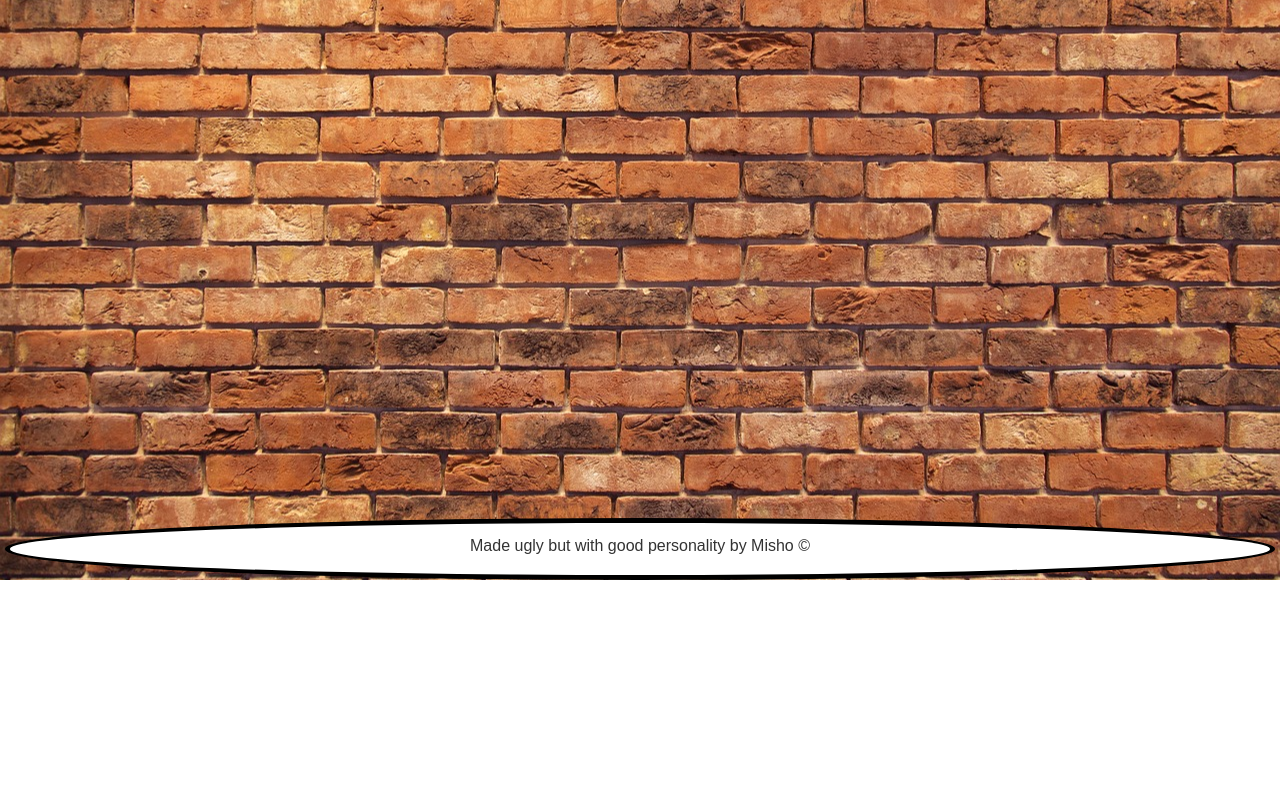
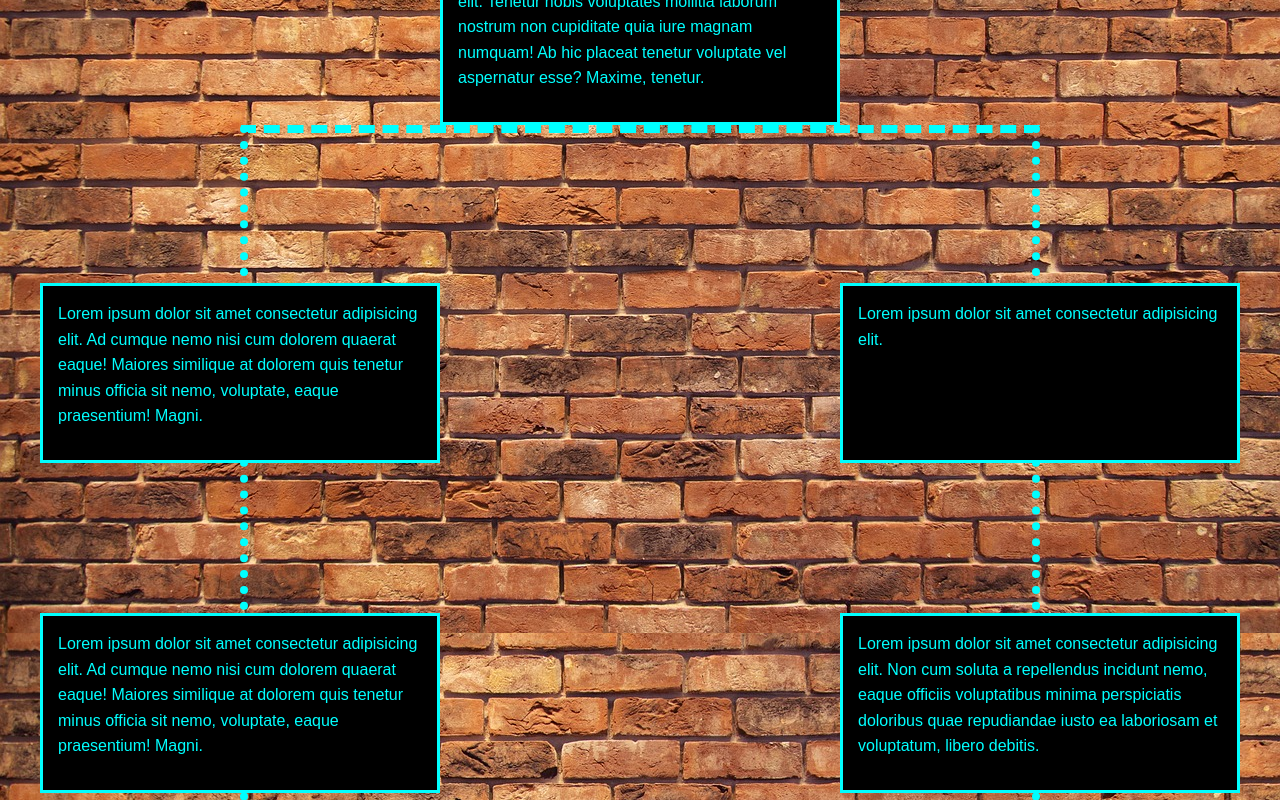
Before and after one commit to kostovm/Fans-Alley, an Angular app in the folder fans-alley/: page / in a window 1280 px wide. Shown: the part 220-1020 px from the top of the page. Before the commit the page ends 800 px from the top, so only its background shows below. Built offline with nearby package versions, Linux system fonts and the light colour scheme.

Commit message:
Side menu
Added a side menu and a service to control the menu visibility

```diff
--- a/fans-alley/src/app/app.component.html
+++ b/fans-alley/src/app/app.component.html
@@ -1,3 +1,4 @@
 <app-header />
-<div class="content"></div>
+<app-home />
+<app-aside />
 <app-footer />
--- a/fans-alley/src/app/app.module.ts
+++ b/fans-alley/src/app/app.module.ts
@@ -4,10 +4,12 @@ import { BrowserModule } from '@angular/platform-browser';
 import { AppRoutingModule } from './app-routing.module';
 import { AppComponent } from './app.component';
 import { CoreModule } from './core/core.module';
+import { HomeComponent } from './home/home.component';
 
 @NgModule({
   declarations: [
-    AppComponent
+    AppComponent,
+    HomeComponent
   ],
   imports: [
     BrowserModule,
--- /dev/null
+++ b/fans-alley/src/app/core/aside/aside.component.css
@@ -0,0 +1,57 @@
+.side-menu {
+    position: fixed;
+    top: 50%;
+    right: 0;
+    transform: translateY(-50%);
+    display: flex;
+    flex-direction: column;
+    align-items: stretch;
+    gap: 20px;
+    padding: 10px;
+    /* animation: slideIn 0.4s ease forwards; */
+}
+
+.menu-section {
+    display: flex;
+    align-items: center;
+    position: relative;
+    gap: 10px;
+    padding: 10px;
+    border-radius: 5px;
+    background-color: rgba(0, 0, 0, 0.9);
+    transition: background 0.4s;
+}
+
+.menu-section:hover {
+    background: linear-gradient(90deg, #FDA33F, #FF0E49);
+}
+
+.menu-box {
+    width: 40px;
+    height: 40px;
+    background-color: #333;
+    color: white;
+    display: flex;
+    align-items: center;
+    justify-content: center;
+    border-radius: 5px;
+    font-weight: bold;
+}
+
+.menu-section span {
+    font-size: 16px;
+    color: white;
+}
+
+/* TODO: Slide in animation */
+
+/* @keyframes slideIn {
+    from {
+        transform: translate(100%, -50%);
+        opacity: 0;
+    }
+    to {
+        transform: translate(0, -50%);
+        opacity: 1;
+    }
+} */
--- /dev/null
+++ b/fans-alley/src/app/core/aside/aside.component.html
@@ -0,0 +1,22 @@
+<aside class="side-menu" [style.visibility]="menuIsVisible? 'visible' : 'hidden'">
+    <div class="menu-section">
+        <div class="menu-box">1</div>
+        <span>Paintings and Illustrations</span>
+    </div>
+    <div class="menu-section">
+        <div class="menu-box">2</div>
+        <span>Pottery</span>
+    </div>
+    <div class="menu-section">
+        <div class="menu-box">3</div>
+        <span>Textile Arts</span>
+    </div>
+    <div class="menu-section">
+        <div class="menu-box">4</div>
+        <span>Wood Carving and Glass Art</span>
+    </div>
+    <div class="menu-section">
+        <div class="menu-box">5</div>
+        <span>Jewelry and Decorations</span>
+    </div>
+</aside>
--- /dev/null
+++ b/fans-alley/src/app/core/aside/aside.component.ts
@@ -0,0 +1,20 @@
+import { Component, OnInit } from '@angular/core';
+import { SharedService } from 'src/app/shared.service';
+
+@Component({
+  selector: 'app-aside',
+  templateUrl: './aside.component.html',
+  styleUrls: ['./aside.component.css']
+})
+export class AsideComponent implements OnInit{
+  menuIsVisible: boolean = false;
+
+  constructor(private sharedService: SharedService){}
+
+  ngOnInit(): void {
+    this.sharedService.menuVisibility$.subscribe((visibility) => {
+      this.menuIsVisible = visibility;
+    })
+  }
+
+}
--- a/fans-alley/src/app/core/rotating-image/rotating-image.component.html
+++ b/fans-alley/src/app/core/rotating-image/rotating-image.component.html
@@ -1,5 +1,5 @@
 <div class="rotating-image" [ngClass]="sideClass">
-    <a href="#">
+    <a href="#" (click)="onClick()">
         <img [src]="imageSrc" alt="">
     </a>
 </div>
--- a/fans-alley/src/app/core/rotating-image/rotating-image.component.ts
+++ b/fans-alley/src/app/core/rotating-image/rotating-image.component.ts
@@ -1,4 +1,5 @@
 import { Component, Input } from '@angular/core';
+import { SharedService } from 'src/app/shared.service';
 
 @Component({
   selector: 'app-rotating-image',
@@ -7,7 +8,16 @@ import { Component, Input } from '@angular/core';
 })
 export class RotatingImageComponent {
 
-@Input() sideClass: string = '';
-@Input() imageSrc: string = '';
+  @Input() sideClass: string = '';
+  @Input() imageSrc: string = '';
 
+  constructor(private sharedService: SharedService) { }
+
+  onClick(): void {
+    if (this.sideClass === 'left') {
+      console.log('Home page')
+    } else if (this.sideClass === 'right') {
+      this.sharedService.toggleMenuVisibility();
+    }
+  }
 }
--- /dev/null
+++ b/fans-alley/src/app/home/home.component.css
@@ -0,0 +1,51 @@
+.home-info {
+    display: flex;
+    flex-direction: column;
+    justify-content: center;
+    align-items: center;
+    margin-bottom: 80px;
+}
+
+.top {
+    display: flex;
+    align-items: end;
+    justify-content: center;
+}
+
+.next {
+    width: 800px;
+    display: flex;
+    flex-direction: column;
+    align-items: center;
+    overflow: visible;
+    padding-top: 150px;
+    transition: border 0.5s;
+}
+
+.next.show {
+    border-top: 8px dashed cyan;
+    border-left: 8px dotted cyan;
+    border-right: 8px dotted cyan;
+}
+
+.pairs {
+    display: flex;
+    flex-direction: column;
+    gap: 150px;
+}
+
+.pair {
+    display: flex;
+    position: relative;
+    gap: 400px;
+}
+
+.tips {
+    width: 400px;
+    height: auto;
+    padding: 15px;
+    background-color: black;
+    border: 3px solid cyan;
+    transition: transform ease-in 0.3s;
+    color: cyan;
+}
--- /dev/null
+++ b/fans-alley/src/app/home/home.component.html
@@ -0,0 +1,50 @@
+<main>
+
+    <section class="page-title">
+        <h1>Buy art or Sell yours</h1>
+    </section>
+
+    <section class="home-info">
+        <section class="top">
+            <div class="tips">
+                <p>Lorem ipsum dolor sit amet consectetur adipisicing elit. Tenetur nobis voluptates mollitia laborum nostrum non cupiditate quia iure magnam numquam! Ab hic placeat tenetur voluptate vel aspernatur esse? Maxime, tenetur.</p>
+            </div>
+        </section>
+        <section class="next show">
+            <section class="pairs">
+                <div class="pair">
+                    <div class="tips">
+                        <p>Lorem ipsum dolor sit amet consectetur adipisicing elit. Ad cumque nemo nisi cum dolorem quaerat eaque! Maiores similique at dolorem quis tenetur minus officia sit nemo, voluptate, eaque praesentium! Magni.</p>
+                    </div>
+                    <div class="tips">
+                        <p>Lorem ipsum dolor sit amet consectetur adipisicing elit. </p>
+                    </div>
+                </div>
+                <div class="pair">
+                    <div class="tips">
+                        <p>Lorem ipsum dolor sit amet consectetur adipisicing elit. Ad cumque nemo nisi cum dolorem quaerat eaque! Maiores similique at dolorem quis tenetur minus officia sit nemo, voluptate, eaque praesentium! Magni.</p>
+                    </div>
+                    <div class="tips">
+                        <p>Lorem ipsum dolor sit amet consectetur adipisicing elit. Non cum soluta a repellendus incidunt nemo, eaque officiis voluptatibus minima perspiciatis doloribus quae repudiandae iusto ea laboriosam et voluptatum, libero debitis.</p>
+                    </div>
+                </div>
+                <div class="pair">
+                    <div class="tips">
+                        <p>Lorem ipsum dolor sit amet consectetur adipisicing elit. Ad cumque nemo nisi cum dolorem quaerat eaque! Maiores similique at dolorem quis tenetur minus officia sit nemo, voluptate, eaque praesentium! Magni.</p>
+                    </div>
+                    <div class="tips">
+                        <p>Lorem ipsum dolor sit amet consectetur adipisicing elit. </p>
+                    </div>
+                </div>
+                <div class="pair">
+                    <div class="tips">
+                        <p>Lorem ipsum dolor sit amet consectetur adipisicing elit. Ad cumque nemo nisi cum dolorem quaerat eaque! Maiores similique at dolorem quis tenetur minus officia sit nemo, voluptate, eaque praesentium! Magni.</p>
+                    </div>
+                    <div class="tips">
+                        <p>Lorem ipsum dolor sit amet consectetur adipisicing elit. </p>
+                    </div>
+                </div>
+            </section>
+        </section>
+    </section>
+</main>
--- /dev/null
+++ b/fans-alley/src/app/shared.service.ts
@@ -0,0 +1,17 @@
+import { Injectable } from '@angular/core';
+import { BehaviorSubject } from 'rxjs';
+
+@Injectable({
+  providedIn: 'root'
+})
+export class SharedService {
+
+  private menuVisibility = new BehaviorSubject<boolean>(false);
+  menuVisibility$ = this.menuVisibility.asObservable();
+
+  constructor() { }
+
+  toggleMenuVisibility(): void {
+    this.menuVisibility.next(!this.menuVisibility.value);
+  }
+}
```
Also changed, not shown: fans-alley/src/app/core/core.module.ts (+5 -2 lines), fans-alley/src/app/home/home.component.ts (added, +10 -0 lines).
